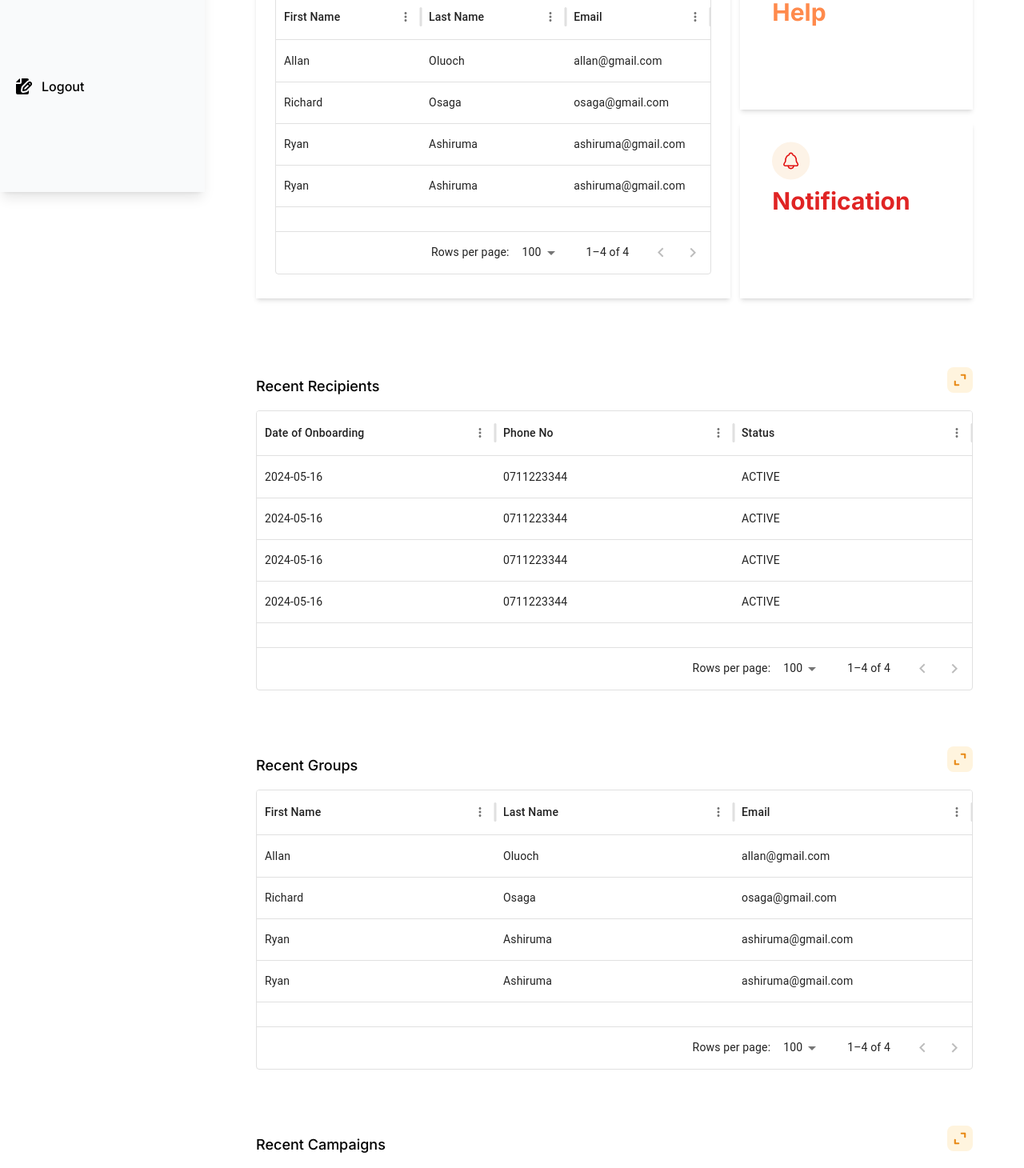
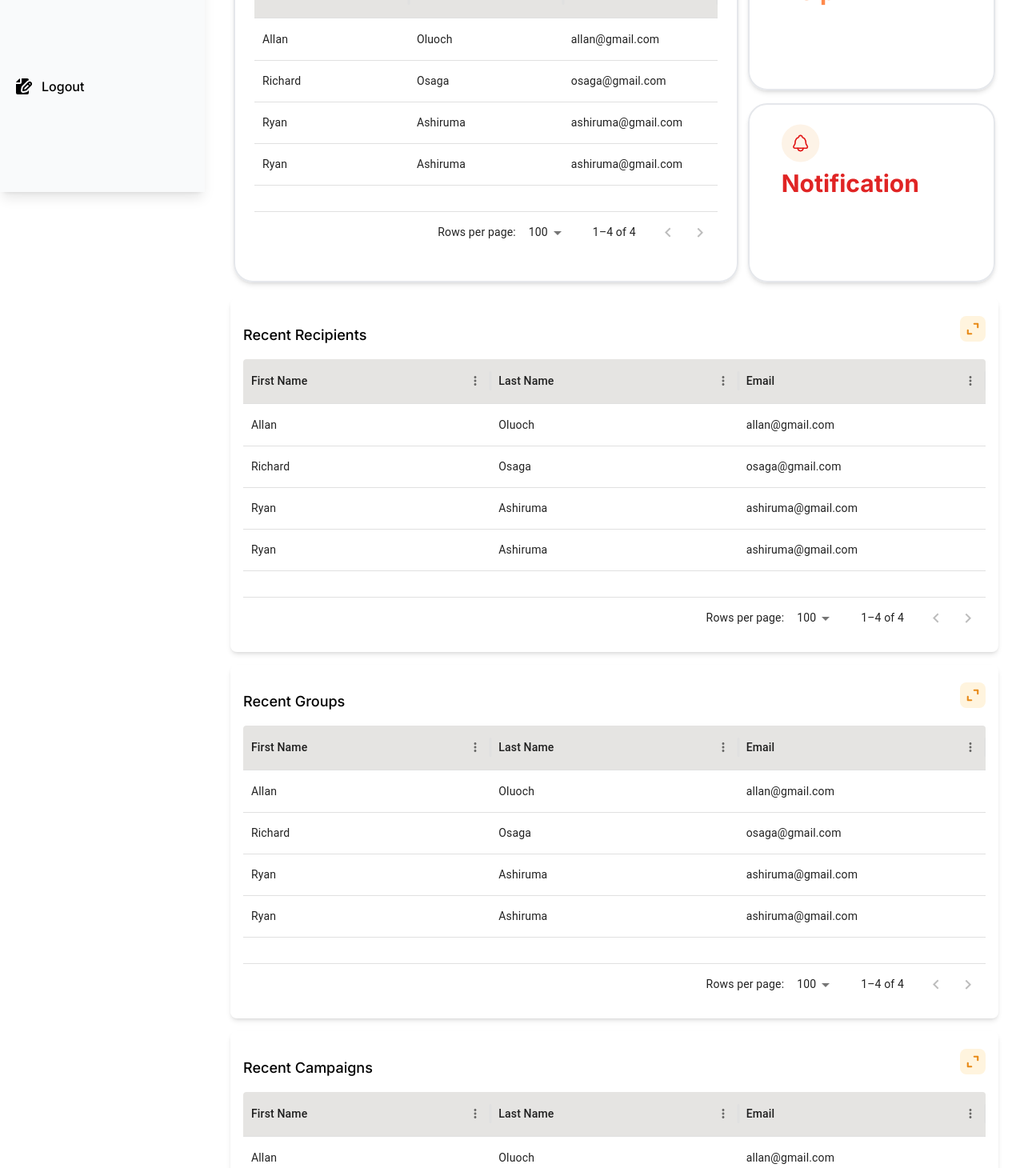
Before and after one commit to rosaga/PML_Frontend_V2, a Next.js app: page /apps/1/dashboard in a window 1280 px wide. Shown: the part 560-2020 px from the top of the page at 80% size. Built offline with nearby package versions, Linux system fonts and the light colour scheme.

Commit message:
add more dashboard styling

```diff
--- a/src/app/apps/[appId]/dashboard/page.tsx
+++ b/src/app/apps/[appId]/dashboard/page.tsx
@@ -208,18 +208,30 @@ const Dashboard = () => {
               </div>
             </div>
           </div>
-          <div className="grid grid-cols-3 gap-3 my-4 p-8">
-            <div className="col-span-2 border-1 shadow-md font-semibold text-md p-6">
+          <div className="grid grid-cols-3 gap-3 my-4 p-1">
+
+            <div className="col-span-2 border-2 rounded-3xl shadow-md font-semibold text-md p-6">
               <p className="mt-2 font-medium text-lg">Data Balance</p>
 
               <div className="mt-4">
               <div style={{ height: 350, width: "100%" }}>
-                  <DataGrid rows={rows} columns={columns} />
+                <DataGrid
+                  rows={rows}
+                  columns={columns}
+                  sx={{
+                    "& .MuiDataGrid-columnHeader": {
+                      backgroundColor: "#E5E4E2",
+                    },
+                    "&.MuiDataGrid-root": {
+                      border: "none",
+                    },
+                  }}
+                />
               </div>
               </div>
             </div>
             <div className="flex flex-col gap-4">
-              <div className="border-1 shadow-md p-6">
+              <div className="border-2 rounded-3xl shadow-md p-6">
               <span>
                       <Image
                         style={{ color: "#F58426" }}
@@ -235,7 +247,7 @@ const Dashboard = () => {
                     </span>
               <p className="mt-2 mb-20 ml-4 text-3xl font-bold text-orange-400">Help</p>
               </div>
-              <div className="border-1 shadow-md p-6">
+              <div className="border-2 rounded-3xl shadow-md p-6">
               <span>
                       <Image
                         style={{ color: "#F58426" }}
@@ -255,7 +267,7 @@ const Dashboard = () => {
           </div>
 
           <div className="flex flex-col">
-            <div className="p-8">
+            <div className="p-4 shadow-md rounded-lg">
               <div className="flex items-center justify-between">
               <p className="mt-4 font-medium text-lg">Recent Recipients</p>
               <span>
@@ -274,11 +286,22 @@ const Dashboard = () => {
               </div>
               <div className="mt-4">
               <div style={{ height: 350, width: "100%" }}>
-                  <DataGrid rows={rows1} columns={columns1} />
+                <DataGrid
+                  rows={rows}
+                  columns={columns}
+                  sx={{
+                    "& .MuiDataGrid-columnHeader": {
+                      backgroundColor: "#E5E4E2",
+                    },
+                    "&.MuiDataGrid-root": {
+                      border: "none",
+                    },
+                  }}
+                />
               </div>
               </div>
             </div>
-            <div className="p-8">
+            <div className="p-4 shadow-md rounded-lg mt-4">
             <div className="flex items-center justify-between">
               <p className="mt-4 font-medium text-lg">Recent Groups</p>
               <span>
@@ -298,11 +321,22 @@ const Dashboard = () => {
 
               <div className="mt-4">
               <div style={{ height: 350, width: "100%" }}>
-                  <DataGrid rows={rows} columns={columns} />
+                <DataGrid
+                  rows={rows}
+                  columns={columns}
+                  sx={{
+                    "& .MuiDataGrid-columnHeader": {
+                      backgroundColor: "#E5E4E2",
+                    },
+                    "&.MuiDataGrid-root": {
+                      border: "none",
+                    },
+                  }}
+                />
               </div>
               </div>
             </div>
-            <div className="p-8">
+            <div className="p-4 shadow-md rounded-lg mt-4 mb-4">
             <div className="flex items-center justify-between">
               <p className="mt-4 font-medium text-lg">Recent Campaigns</p>
               <span>
@@ -322,7 +356,18 @@ const Dashboard = () => {
 
               <div className="mt-4">
               <div style={{ height: 350, width: "100%" }}>
-                  <DataGrid rows={rows} columns={columns} />
+                <DataGrid
+                  rows={rows}
+                  columns={columns}
+                  sx={{
+                    "& .MuiDataGrid-columnHeader": {
+                      backgroundColor: "#E5E4E2",
+                    },
+                    "&.MuiDataGrid-root": {
+                      border: "none",
+                    },
+                  }}
+                />
               </div>
               </div>
             </div>
--- a/src/app/apps/[appId]/users/page.tsx
+++ b/src/app/apps/[appId]/users/page.tsx
@@ -7,13 +7,11 @@ import {
   InputAdornment,
   TextField,
   createStyles,
-  makeStyles
+  makeStyles,
 } from "@material-ui/core";
 import SearchIcon from "@material-ui/icons/Search";
 
-
 const Users = () => {
-
   const rows: GridRowsProp = [
     {
       id: 1,
@@ -54,32 +52,32 @@ const Users = () => {
     ["Ryan", "Ashiruma", "ashiruma@gmail.com"],
   ];
 
-
-
-
-
   //   const handleKeyDown = (event:any) => {
   //     if (event.key === 'Enter') {
   //     handleClick(event);
   // }};
 
-
   return (
     <div className="p-4 sm:ml-64 h-screen ">
-      <div className="p-4 border-2 border-gray-200 h-full border-dashed rounded-lg dark:border-gray-700">
       <div className="flex flex-col h-full">
-          <div>
-            <p className="mt-2 ml-8 font-bold text-lg">Zawadi Test Account</p>
-          </div>
-
         <div className="flex flex-col">
-            <div className="p-8">
+          <div className="p-4">
             <p className="mt-4 font-medium text-lg">Users</p>
 
             <div className="mt-4">
               <div style={{ height: 350, width: "100%" }}>
-                <DataGrid rows={rows} columns={columns} />
-              </div>
+                <DataGrid
+                  rows={rows}
+                  columns={columns}
+                  sx={{
+                    "& .MuiDataGrid-columnHeader": {
+                      backgroundColor: "#E5E4E2",
+                    },
+                    "&.MuiDataGrid-root": {
+                      border: "none",
+                    },
+                  }}
+                />
               </div>
             </div>
           </div>
```
Lines whose indentation alone changed are shown as unchanged.
